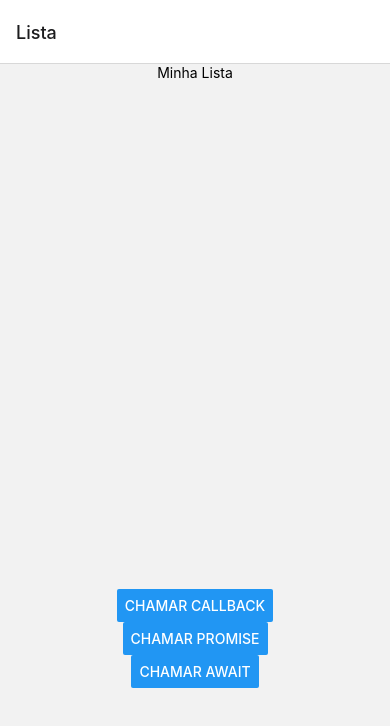
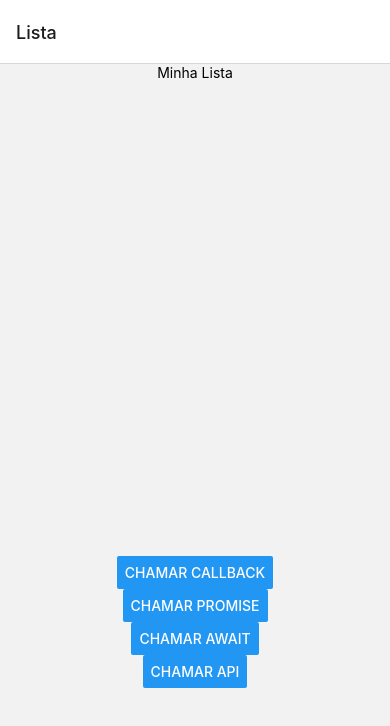
Before and after one commit to Rodrigo-Lemos-SantaCruz/MobileADS-2024.2, a React Native app: screen /Lista in a window 390 px wide. Shown: the top 726 px of the page. Built offline with nearby package versions, Linux system fonts and the light colour scheme.

Commit message:
Chamada para API de frutas

```diff
--- a/Telas/Lista.js
+++ b/Telas/Lista.js
@@ -61,6 +61,14 @@ const Lista = function() {
                 .catch(err => console.log(err))
             console.log('Fora do then')
         }
+        function testarAPI() {
+            fetch('https://www.fruityvice.com/api/fruit/all')
+                .then(data=>data.json())
+                .then(obj=> {
+                    setFrutas(obj.map(item => {return {nome: item.name, qtd: Math.floor(Math.random() * 11)}}))
+                })
+                .catch(err => console.error(err))
+        }
     const [frutas, setFrutas] = useState([])
     return(
         <View style={styles.container}>
@@ -75,6 +83,7 @@ const Lista = function() {
             <Button title="Chamar Callback" onPress={()=>buscarDadosCallback(callbackDeExibicaoDeDados)} />
             <Button title="Chamar Promise" onPress={testarPromise} />
             <Button title="Chamar Await" onPress={testarAwait} />
+            <Button title="Chamar API" onPress={testarAPI} />
         </View>
     )
 }
```
